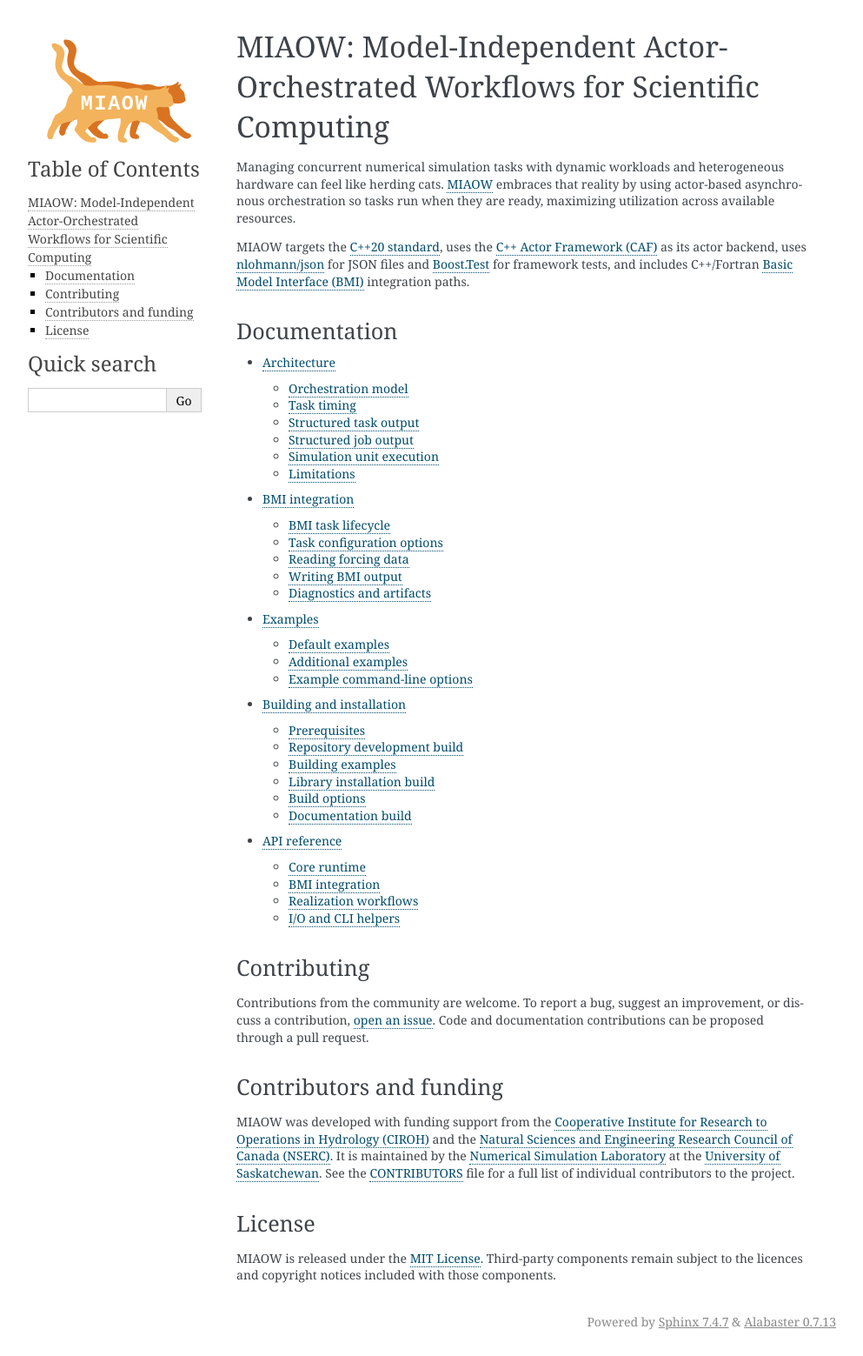
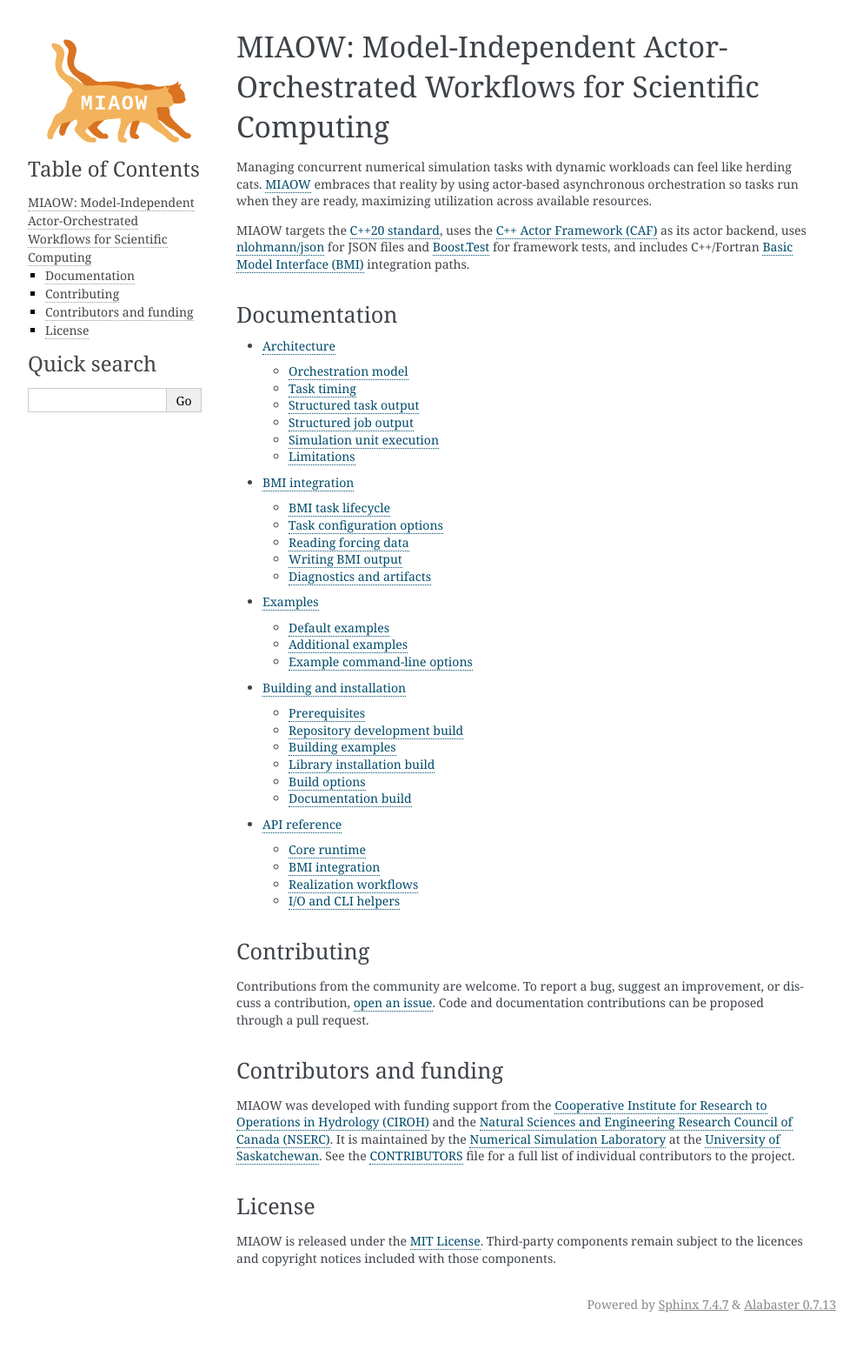
Before and after one commit to uofs-simlab/miaow-framework, a Sphinx documentation site: the page built from docs/index.rst, in a window 1280 px wide. Shown: the whole page at 87% size, without its empty margins (148-1141 px from the left). Built offline with Sphinx 7.4.7, drawn with Linux system fonts in a browser that asks for light colours; the version number could not be read and is left out.

Commit message:
update headline in readme/index

```diff
--- a/docs/index.rst
+++ b/docs/index.rst
@@ -1,7 +1,7 @@
 MIAOW: Model-Independent Actor-Orchestrated Workflows for Scientific Computing
 ===============================================================================
 
-Managing concurrent numerical simulation tasks with dynamic workloads and heterogeneous hardware can feel like herding cats. `MIAOW <https://github.com/uofs-simlab/miaow-framework>`_ embraces that reality by using actor-based asynchronous orchestration so tasks run when they are ready, maximizing utilization across available resources.
+Managing concurrent numerical simulation tasks with dynamic workloads can feel like herding cats. `MIAOW <https://github.com/uofs-simlab/miaow-framework>`_ embraces that reality by using actor-based asynchronous orchestration so tasks run when they are ready, maximizing utilization across available resources.
 
 MIAOW targets the `C++20 standard <https://en.cppreference.com/w/cpp/20.html>`_, uses the `C++ Actor Framework (CAF) <https://www.actor-framework.org/>`_ as its actor backend, uses `nlohmann/json <https://json.nlohmann.me/>`_ for JSON files and `Boost.Test <https://www.boost.org/>`_ for framework tests, and includes C++/Fortran `Basic Model Interface (BMI) <https://bmi.csdms.io/en/stable/>`_ integration paths.
 
```
Also changed, not shown: README.md (+1 -1 lines).
